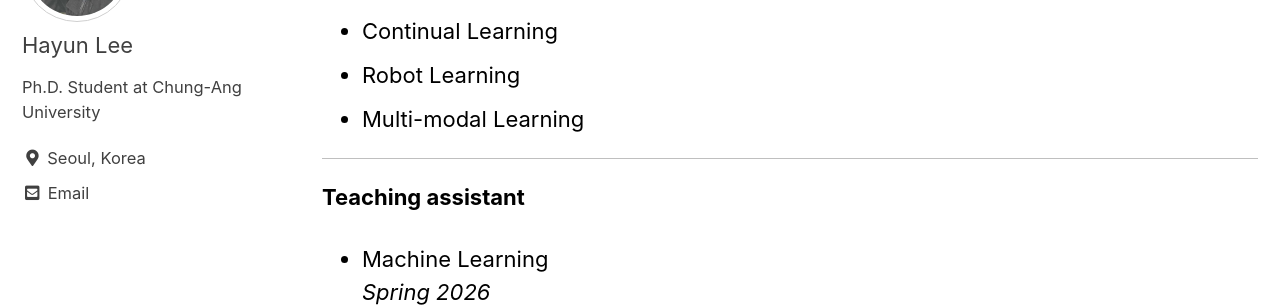
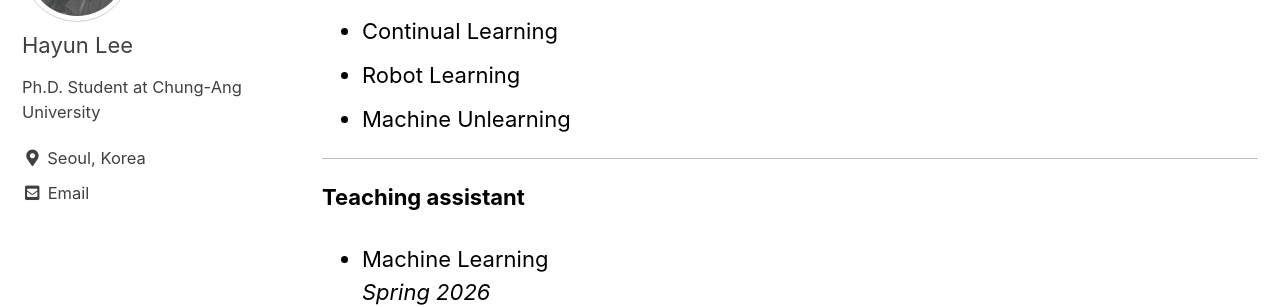
Before and after one commit to sksmslhy/sksmslhy.github.io, a Jekyll site: the page built from _pages/profile.md, in a window 1280 px wide and 900 px high, scrolled down 473 px. Shown: the part 154-461 px from the top of the window. Built offline with Jekyll 4.4.1, drawn with Linux system fonts in a browser that asks for light colours; cached includes are drawn as plain includes.

Commit message:
interests

```diff
--- a/_pages/profile.md
+++ b/_pages/profile.md
@@ -20,7 +20,7 @@ ___
 **Research interests**
 - Continual Learning<br>
 - Robot Learning<br>
-- Multi-modal Learning
+- Machine Unlearning
 
 ___
 <!--
```
